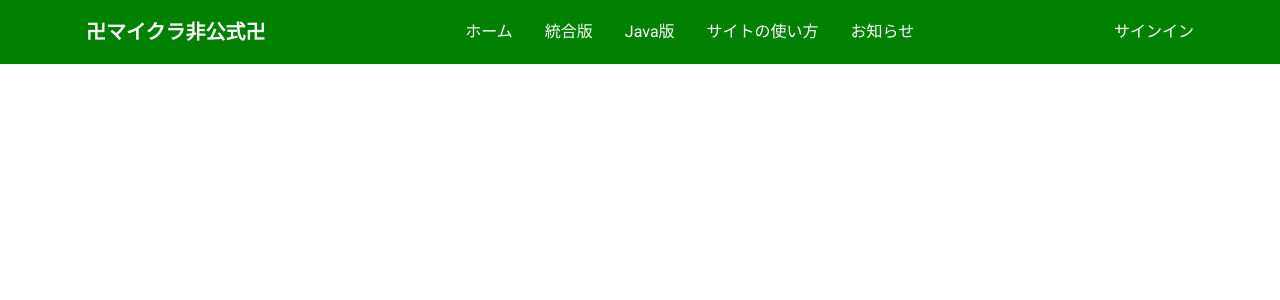
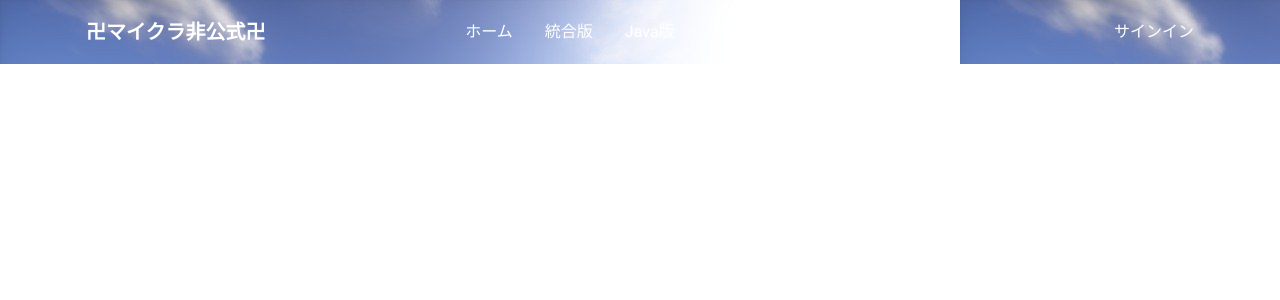
Before and after one commit to rinkunserver/mine-world, a PHP site: page / in a window 1280 px wide. Shown: the top 300 px of the page. Run offline with PHP 8.4, Linux system fonts and the light colour scheme.

Commit message:
Update index.php

```diff
--- a/index.php
+++ b/index.php
@@ -10,7 +10,7 @@
   </head>
   <body>
     <!-- Header Start -->
-    <header class="site-header">
+    <header class="site-header"style=" background: url(/img/header-background.jpg);">
       <div class="wrapper site-header__wrapper">
         <div class="site-header__start">
           <a href="/" class="brand">卍マイクラ非公式卍</a>
```
